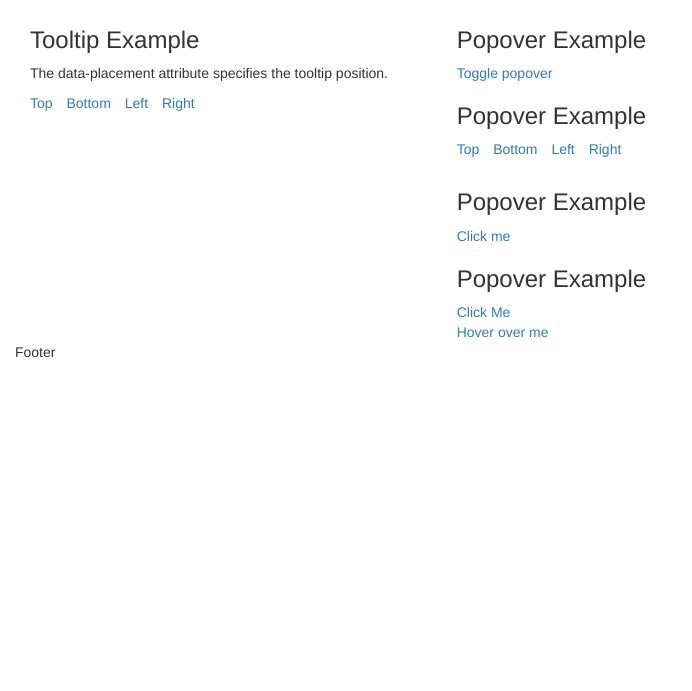
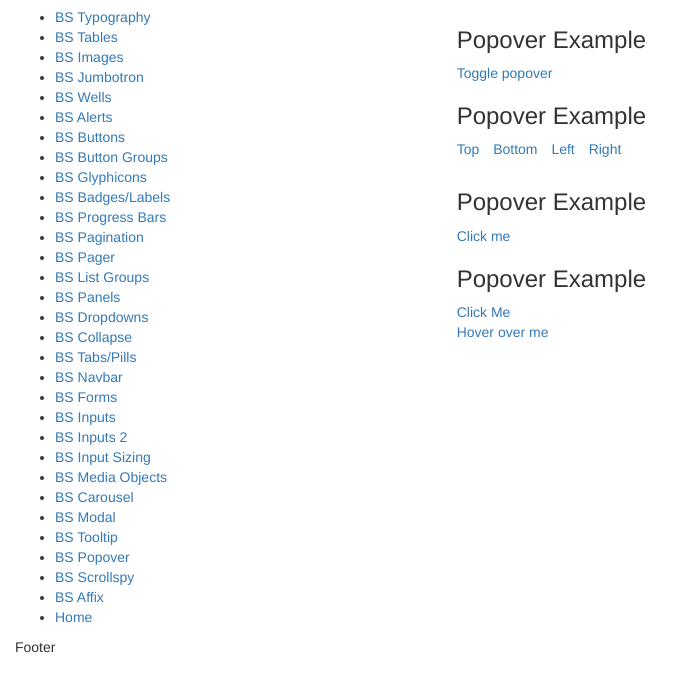
Before and after one commit to rngapuz/Bootstrap-Tutorial, a plain HTML site: page popover.html in a window 1280 px wide. Shown: the part 63-754 px from the top of the page, without its empty margins (0-692 px from the left). Drawn offline with nearby package versions, Linux system fonts and the light colour scheme.

Commit message:
Update popover.html

```diff
--- a/popover.html
+++ b/popover.html
@@ -22,25 +22,43 @@
 </div>
 <div class="row">
 	<div class="col-sm-4">
-<div class="container">
-  <h3>Tooltip Example</h3>
-  <p>The data-placement attribute specifies the tooltip position.</p>
-  <ul class="list-inline">
-    <li><a href="#" data-toggle="tooltip" data-placement="top" title="Hooray!">Top</a></li>
-    <li><a href="#" data-toggle="tooltip" data-placement="bottom" title="Hooray!">Bottom</a></li>
-    <li><a href="#" data-toggle="tooltip" data-placement="left" title="Hooray!">Left</a></li>
-    <li><a href="#" data-toggle="tooltip" data-placement="right" title="Hooray!">Right</a></li>
-  </ul>
-</div>
-
-<script>
-$(document).ready(function(){
-    $('[data-toggle="tooltip"]').tooltip();
-});
-</script>
+			<ul>
+				<li><a href="typography.html">BS Typography</a></li>
+				<li><a href="tables.html">BS Tables</a></li>
+				<li><a href="images.html">BS Images</a></li>
+				<li><a href="jumbotron.html">BS Jumbotron</a></li>
+				<li><a href="wells.html">BS Wells</a></li>
+				<li><a href="alerts.html">BS Alerts</a></li>
+				<li><a href="buttons.html">BS Buttons</a></li>
+				<li><a href="button_groups.html">BS Button Groups</a></li>
+				<li><a href="glyphicons.html">BS Glyphicons</a></li>
+				<li><a href="badges.html">BS Badges/Labels</a></li>
+				<li><a href="progress_bars.html">BS Progress Bars</a></li>
+				<li><a href="pagination.html">BS Pagination</a></li>
+				<li><a href="pager.html">BS Pager</a></li>
+				<li><a href="list_groups.html">BS List Groups</a></li>
+				<li><a href="panels.html">BS Panels</a></li>
+				<li><a href="dropdowns.html">BS Dropdowns</a></li>
+				<li><a href="collapse.html">BS Collapse</a></li>
+				<li><a href="tabs_pills.html">BS Tabs/Pills</a></li>
+				<li><a href="#navbar.html">BS Navbar</a></li>
+				<li><a href="forms.html">BS Forms</a></li>
+				<li><a href="inputs.html">BS Inputs</a></li>
+				<li><a href="inputs_2.html">BS Inputs 2</a></li>
+				<li><a href="input_sizing.html">BS Input Sizing</a></li>
+				<li><a href="media_objects.html">BS Media Objects</a></li>
+				<li><a href="carousel.html">BS Carousel</a></li>
+				<li><a href="modal.html">BS Modal</a></li>
+				<li><a href="tooltip.html">BS Tooltip</a></li>
+				<li><a href="popover.html">BS Popover</a></li>
+				<li><a href="scrollspy.html">BS Scrollspy</a></li>
+				<li><a href="affix.html">BS Affix</a></li>
+				<li><a href="index.html">Home</a> </li>
+			</ul>
 
 	</div>
 	<div class="col-sm-8">
+
 <div class="container">
   <h3>Popover Example</h3>
   <a href="#" data-toggle="popover" title="Popover Header" data-content="Some content inside the popover">Toggle popover</a>
@@ -51,6 +69,7 @@ $(document).ready(function(){
     $('[data-toggle="popover"]').popover();
 });
 </script>
+
 <div class="container">
   <h3>Popover Example</h3>
   <ul class="list-inline">
@@ -66,6 +85,7 @@ $(document).ready(function(){
     $('[data-toggle="popover"]').popover();
 });
 </script>
+
 <div class="container">
   <h3>Popover Example</h3>
     <a href="#" title="Dismissible popover" data-toggle="popover" data-trigger="focus" data-content="Click anywhere in the document to close this popover">Click me</a>
@@ -76,7 +96,8 @@ $(document).ready(function(){
     $('[data-toggle="popover"]').popover();
 });
 </script>
-	<div class="container">
+
+<div class="container">
   <h3>Popover Example</h3>
   <a href="#" title="Header" data-toggle="popover" data-content="Some content">Click Me</a><br>
   <a href="#" title="Header" data-toggle="popover" data-trigger="hover" data-content="Some content">Hover over me</a>
@@ -88,8 +109,6 @@ $(document).ready(function(){
 });
 </script>
 
-
-
 	</div>
 
 </div>
```
